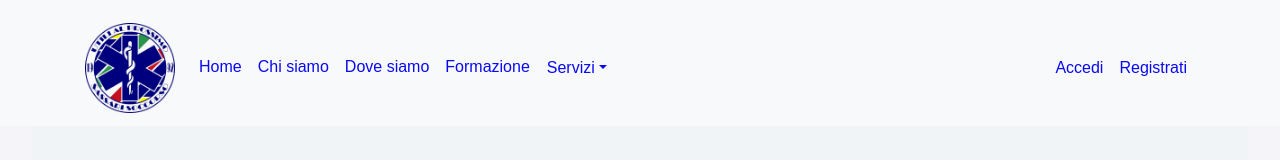
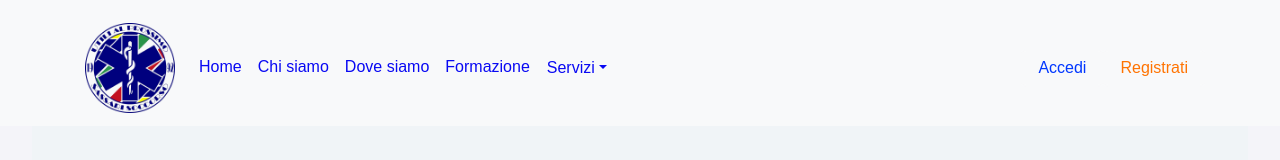
Before and after one commit to GioeleFriggia/sassari_soccorso, a React (Vite) app: page /login in a window 1280 px wide. Shown: the top 160 px of the page. Built offline with nearby package versions, Linux system fonts and the light colour scheme.

Commit message:
Styled `login` and `register` buttons with distinct colours and shading
- Updated CustomNavbar.jsx file to add `login-button` and `register-button` classes.
- Updated NavBar.css file to style `login` buttons in light blue and `register` buttons in orange.
- Added shadow to buttons on mouseover.

```diff
--- a/src/components/CustomNavbar.jsx
+++ b/src/components/CustomNavbar.jsx
@@ -1,3 +1,4 @@
+// src/components/CustomNavbar.jsx
 import React, { useState } from "react";
 import { Container, Navbar, Nav, Dropdown } from "react-bootstrap";
 import { Link } from "react-router-dom";
@@ -282,7 +283,7 @@ const CustomNavbar = () => {
                 <Nav.Item className="my-1">
                   <Link
                     to="/login"
-                    className="nav-link"
+                    className="nav-link login-button"
                     onClick={handleDropdownItemClick}
                   >
                     Accedi
@@ -291,7 +292,7 @@ const CustomNavbar = () => {
                 <Nav.Item className="my-1">
                   <Link
                     to="/sign-in"
-                    className="nav-link"
+                    className="nav-link register-button"
                     onClick={handleDropdownItemClick}
                   >
                     Registrati
--- a/src/components/css/NavBar.css
+++ b/src/components/css/NavBar.css
@@ -1,11 +1,43 @@
+/* src/components/css/NavBar.css */
+
 .navbar-light .navbar-nav .nav-link {
-  background-color: rgb(248, 249, 250);
+  background-color: transparent;
   color: #0909f3; /* Default text color */
 }
 
 .navbar-light .navbar-nav .nav-link:hover,
 .navbar-light .navbar-nav .nav-link:focus {
   color: #f70404; /* Text color on hover/focus */
+}
+
+/* Stile per il bottone "Accedi" */
+.navbar-light .navbar-nav .nav-link.login-button {
+  color: #0037ff; /* Celeste text color */
+  border: 2px solid rgb(248, 249, 250); /* Celeste border color */
+  border-radius: 5px;
+  padding: 5px 10px;
+  margin-left: 10px;
+  transition: box-shadow 0.3s ease-in-out;
+}
+
+.navbar-light .navbar-nav .nav-link.login-button:hover,
+.navbar-light .navbar-nav .nav-link.login-button:focus {
+  box-shadow: 0px 4px 15px rgba(0, 123, 255, 0.5); /* Celeste shadow */
+}
+
+/* Stile per il bottone "Registrati" */
+.navbar-light .navbar-nav .nav-link.register-button {
+  color: #ff7300; /* Arancione text color */
+  border: 2px solid rgb(248, 249, 250); /* Arancione border color */
+  border-radius: 5px;
+  padding: 5px 10px;
+  margin-left: 10px;
+  transition: box-shadow 0.3s ease-in-out;
+}
+
+.navbar-light .navbar-nav .nav-link.register-button:hover,
+.navbar-light .navbar-nav .nav-link.register-button:focus {
+  box-shadow: 0px 4px 15px rgba(255, 165, 0, 0.5); /* Arancione shadow */
 }
 
 .navbar-light .navbar-brand {
```
